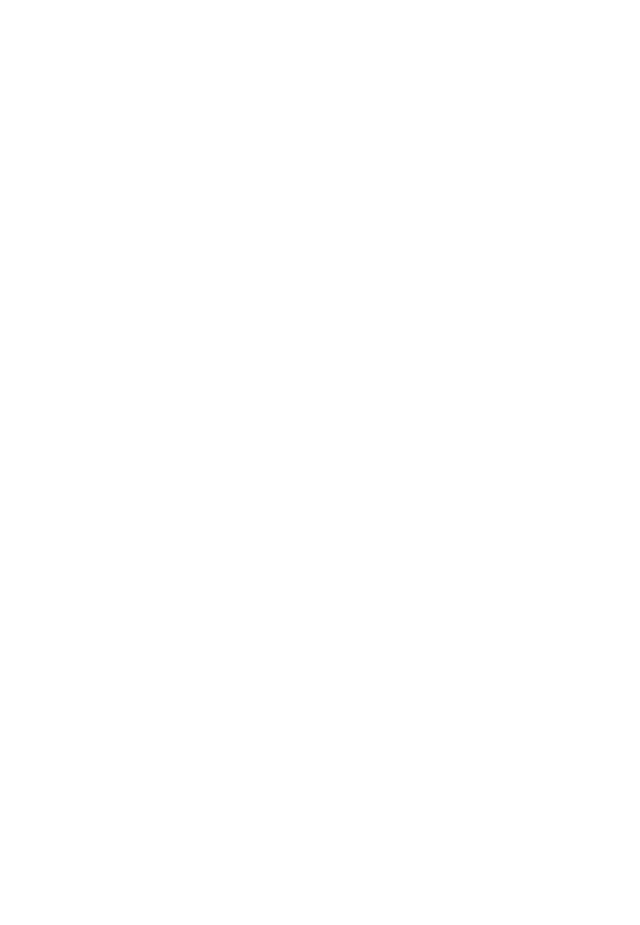
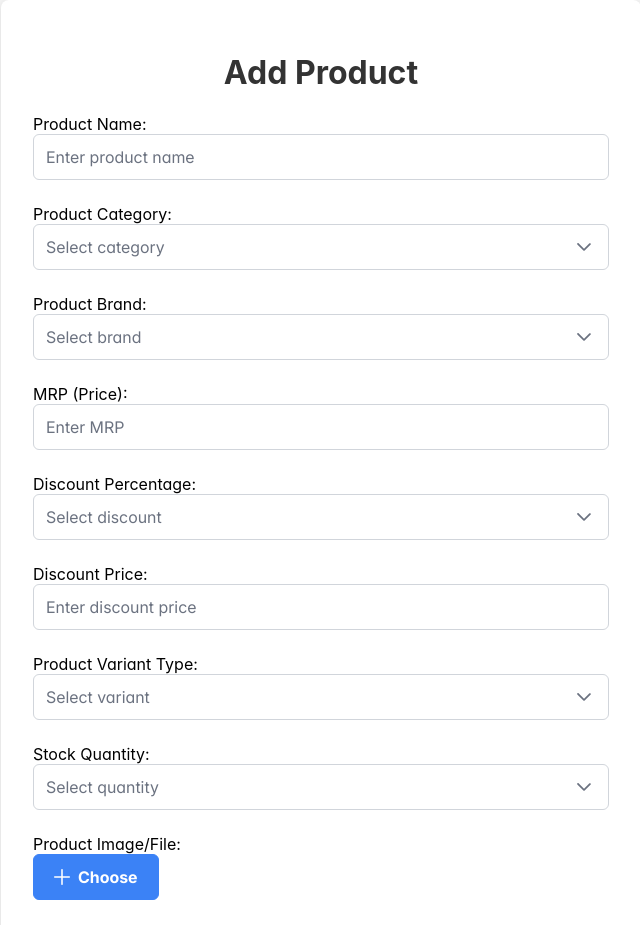
Before and after one commit to uiHarish/FlairDigital, a React (Create React App) app in the folder flairdigital/: page /products in a window 1280 px wide. Before the commit this address had no page. Shown: the top 925 px of the page, without its empty margins (319-959 px from the left). Before the commit the page ends 800 px from the top, so only its background shows below. Built offline with nearby package versions, Linux system fonts and the light colour scheme.

Commit message:
used prime react and added scss

```diff
--- a/flairdigital/package.json
+++ b/flairdigital/package.json
@@ -6,6 +6,7 @@
     "@testing-library/jest-dom": "^5.17.0",
     "@testing-library/react": "^13.4.0",
     "@testing-library/user-event": "^13.5.0",
+    "axios": "^1.7.7",
     "bootstrap": "^5.3.3",
     "primeflex": "^3.3.1",
     "primeicons": "^7.0.0",
--- /dev/null
+++ b/flairdigital/src/Components/AddProducts/AddProduct.jsx
@@ -0,0 +1,180 @@
+import React, { useState } from 'react';
+import { InputText } from 'primereact/inputtext';
+import { Dropdown } from 'primereact/dropdown';
+import { InputTextarea } from 'primereact/inputtextarea';
+import { FileUpload } from 'primereact/fileupload';
+import { Button } from 'primereact/button';
+import './AddProduct.scss';
+
+const AddProduct = () => {
+    const [productName, setProductName] = useState('');
+    const [productCategory, setProductCategory] = useState('');
+    const [productBrand, setProductBrand] = useState('');
+    const [productMrp, setProductMrp] = useState('');
+    const [discountPercent, setDiscountPercent] = useState('');
+    const [productDiscountPrice, setProductDiscountPrice] = useState('');
+    const [productVariant, setProductVariant] = useState('');
+    const [productStock, setProductStock] = useState('');
+    const [productImage, setProductImage] = useState(null);
+    const [productDescription, setProductDescription] = useState('');
+
+    const categories = [
+        { label: 'Mobile', value: 'Mobile' },
+        { label: 'Laptop', value: 'Laptop' },
+        { label: 'Home Appliances', value: 'Home Appliances' },
+        { label: 'Electronics', value: 'Electronics' },
+    ];
+
+    const brands = [
+        { label: 'Samsung', value: 'Samsung' },
+        { label: 'Apple', value: 'Apple' },
+        { label: 'LG', value: 'LG' },
+        { label: 'Sony', value: 'Sony' },
+    ];
+
+    const variants = [
+        { label: '128GB', value: '128GB' },
+        { label: '256GB', value: '256GB' },
+        { label: '512GB', value: '512GB' },
+    ];
+
+    const discountOptions = [
+        { label: '10%', value: 10 },
+        { label: '20%', value: 20 },
+        { label: '30%', value: 30 },
+    ];
+
+    const stockOptions = [
+        { label: 'In-Stock', value: 'In-Stock' },
+        { label: 'Stock-out', value: 'Stock-out' },
+    ];
+
+    const handleSubmit = (event) => {
+        event.preventDefault();
+        console.log({
+            productName,
+            productCategory,
+            productBrand,
+            productMrp,
+            discountPercent,
+            productDiscountPrice,
+            productVariant,
+            productStock,
+            productDescription,
+            productImage
+        });
+    };
+
+    return (
+        <div className="container">
+            <form onSubmit={handleSubmit} className="form-wrapper p-fluid">
+                <h1>Add Product</h1>
+                <div className="p-field">
+                    <label htmlFor="productName">Product Name:</label>
+                    <InputText
+                        id="productName"
+                        value={productName}
+                        onChange={(e) => setProductName(e.target.value)}
+                        placeholder="Enter product name"
+                    />
+                </div>
+                <div className="p-field">
+                    <label htmlFor="productCategory">Product Category:</label>
+                    <Dropdown
+                        id="productCategory"
+                        value={productCategory}
+                        options={categories}
+                        onChange={(e) => setProductCategory(e.value)}
+                        placeholder="Select category"
+                    />
+                </div>
+                <div className="p-field">
+                    <label htmlFor="productBrand">Product Brand:</label>
+                    <Dropdown
+                        id="productBrand"
+                        value={productBrand}
+                        options={brands}
+                        onChange={(e) => setProductBrand(e.value)}
+                        placeholder="Select brand"
+                    />
+                </div>
+                <div className="p-field">
+                    <label htmlFor="productMrp">MRP (Price):</label>
+                    <InputText
+                        id="productMrp"
+                        value={productMrp}
+                        onChange={(e) => setProductMrp(e.target.value)}
+                        placeholder="Enter MRP"
+                    />
+                </div>
+
+                <div className="p-field">
+                    <label htmlFor="discountPercent">Discount Percentage:</label>
+                    <Dropdown
+                        id="discountPercent"
+                        value={discountPercent}
+                        options={discountOptions}
+                        onChange={(e) => setDiscountPercent(e.value)}
+                        placeholder="Select discount"
+                    />
+                </div>
+                <div className="p-field">
+                    <label htmlFor="productDiscountPrice">Discount Price:</label>
+                    <InputText
+                        id="productDiscountPrice"
+                        value={productDiscountPrice}
+                        onChange={(e) => setProductDiscountPrice(e.target.value)}
+                        placeholder="Enter discount price"
+                    />
+                </div>
+
+                <div className="p-field">
+                    <label htmlFor="productVariant">Product Variant Type:</label>
+                    <Dropdown
+                        id="productVariant"
+                        value={productVariant}
+                        options={variants}
+                        onChange={(e) => setProductVariant(e.value)}
+                        placeholder="Select variant"
+                    />
+                </div>
+                <div className="p-field">
+                    <label htmlFor="productStock">Stock Quantity:</label>
+                    <Dropdown
+                        id="productStock"
+                        value={productStock}
+                        options={stockOptions}
+                        onChange={(e) => setProductStock(e.value)}
+                        placeholder="Select quantity"
+                    />
+                </div>
+
+                <div className="p-field">
+                    <label htmlFor="productImage">Product Image/File:</label>
+                    <FileUpload
+                        id="productImage"
+                        customUpload
+                        mode="basic"
+                        accept="image/*"
+                        auto
+                        onSelect={(e) => setProductImage(e.files[0])}
+                    />
+                </div>
+                <div className="p-field">
+                    <label htmlFor="productDescription">Product Description:</label>
+                    <InputTextarea
+                        id="productDescription"
+                        value={productDescription}
+                        onChange={(e) => setProductDescription(e.target.value)}
+                        rows={5}
+                        placeholder="Enter product description"
+                    />
+                </div>
+
+                <Button type="submit" label="Submit" />
+            </form>
+        </div>
+    );
+}
+
+export default AddProduct;
--- /dev/null
+++ b/flairdigital/src/Components/AddProducts/AddProduct.scss
@@ -0,0 +1,34 @@
+
+
+
+/* AddProduct.css */
+
+.container {
+  display: flex;
+  justify-content: center;
+  align-items: center;
+  min-height: 100vh;
+  background-color: #f4f4f4;
+}
+
+.form-wrapper {
+  width: 50%;
+  padding: 2rem;
+  background-color: white;
+  box-shadow: 0 2px 10px rgba(0, 0, 0, 0.1);
+  border-radius: 8px;
+}
+
+.p-field {
+  margin-bottom: 1.5rem;
+}
+
+h1 {
+  text-align: center;
+  color: #333;
+}
+
+button {
+  display: block;
+  margin: 0 auto;
+}
--- a/flairdigital/src/Routes.jsx
+++ b/flairdigital/src/Routes.jsx
@@ -1,6 +1,8 @@
 import React from "react";
 import { BrowserRouter as Router, Routes, Route } from "react-router-dom";
 import Home from "./Pages/Home";
+import AddProduct from "./Components/AddProducts/AddProduct";
+
 import 'primereact/resources/themes/lara-light-blue/theme.css';
 // import 'primereact/resources/themes/bootstrap4-dark-blue/theme.css';
 import 'primeicons/primeicons.css';
@@ -12,6 +14,8 @@
     <Router>
       <Routes>
         <Route path="/" element={<Home />} />
+        <Route path="/products" element={<AddProduct />} />
+
       </Routes>
     </Router>
   );
```
Also changed, not shown: flairdigital/src/App.js (+2 -15 lines), 1 other file (tests, documents, lock files or other folders).
